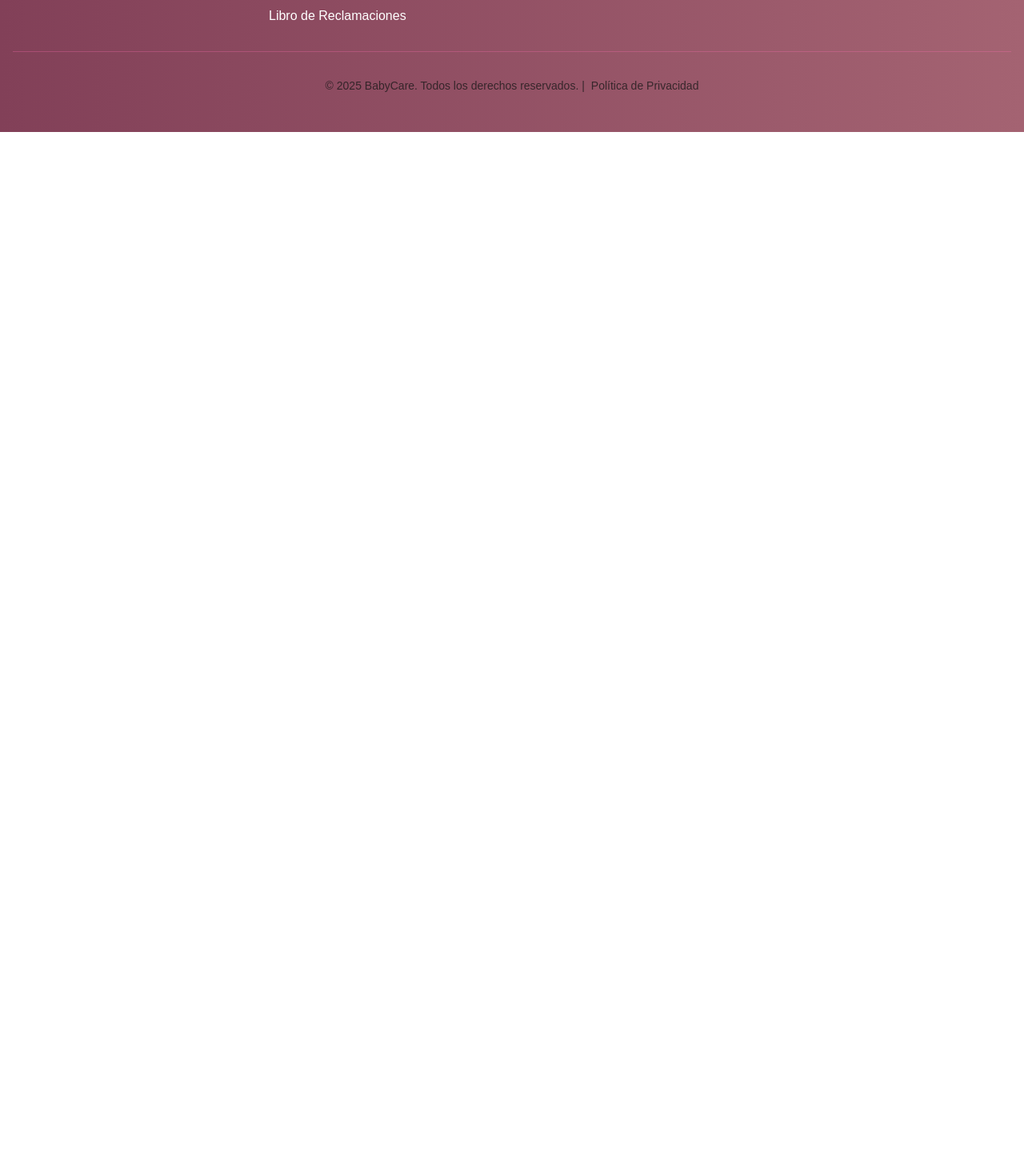
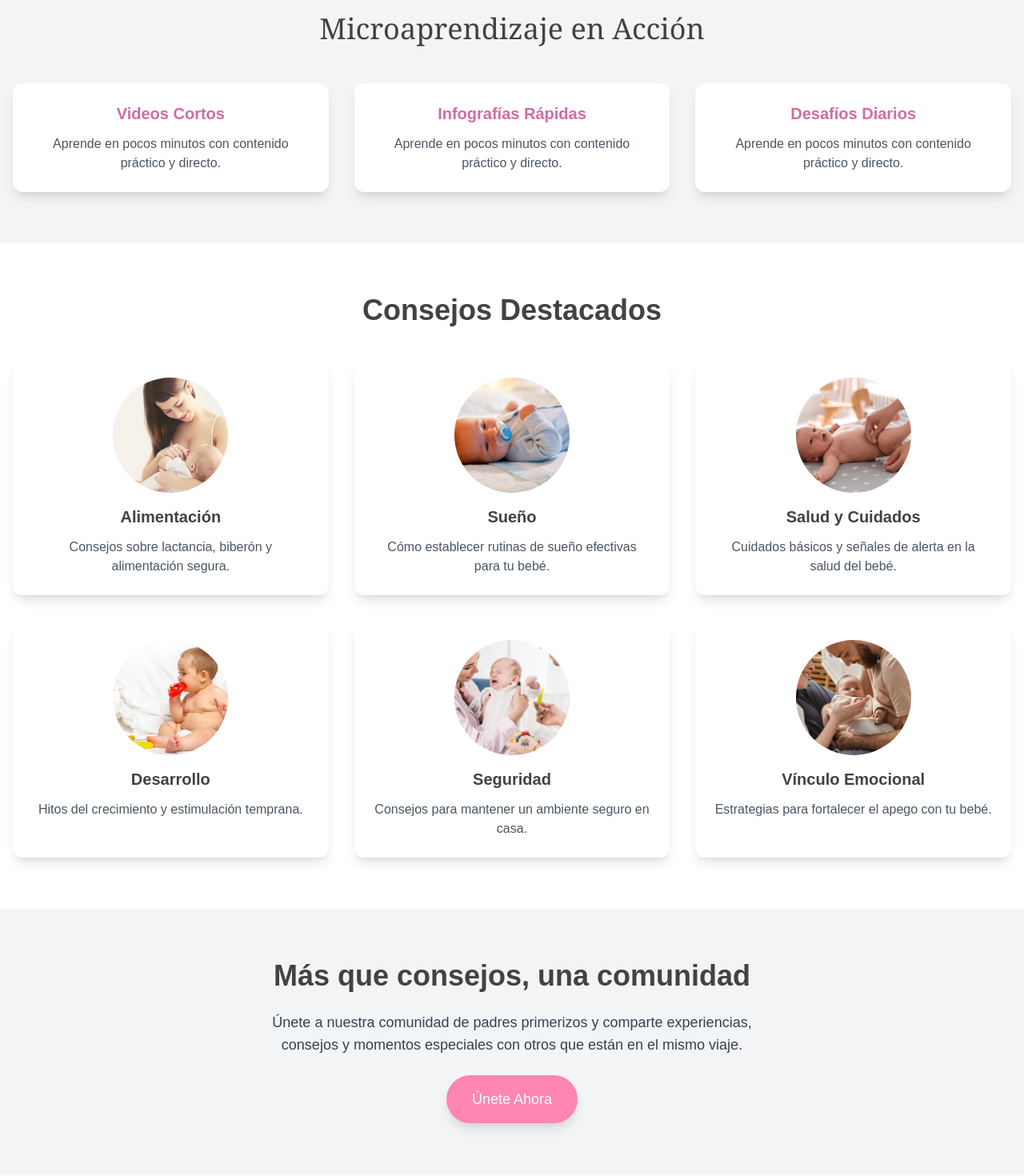
Before and after one commit to MaikZs/primerizos, a Next.js app: page /consejosRapidos in a window 1280 px wide. Shown: the part 1000-2470 px from the top of the page at 80% size. Before the commit the page ends 1165 px from the top, so only its background shows below. Built offline with nearby package versions, Linux system fonts and the light colour scheme.

Commit message:
Update page.jsx

```diff
--- a/src/app/consejosRapidos/page.jsx
+++ b/src/app/consejosRapidos/page.jsx
@@ -46,6 +46,111 @@ const App = () => {
           </div>
         </div>
       </section>
+
+      {/* Vínculo Emocional */}
+      <section className="w-full py-16 bg-white">
+        <div className="max-w-7xl mx-auto px-4">
+          <h2 className="text-3xl md:text-4xl font-serif text-[#424242] text-center mb-12">
+            Vínculo Emocional con tu Bebé
+          </h2>
+          <p className="text-gray-600 max-w-2xl mx-auto text-lg italic text-center">
+            Crea una conexión única desde el primer día con pequeños gestos diarios.
+          </p>
+        </div>
+      </section>
+
+      {/* Sección Innovadora - Aprendizaje Interactivo */}
+      <section className="w-full py-16 bg-gray-100">
+        <div className="max-w-7xl mx-auto px-4">
+          <h2 className="text-3xl md:text-4xl font-serif text-[#424242] text-center mb-12">
+            Microaprendizaje en Acción
+          </h2>
+          <div className="grid grid-cols-1 md:grid-cols-2 lg:grid-cols-3 gap-8">
+            {["Videos Cortos", "Infografías Rápidas", "Desafíos Diarios"].map((item, index) => (
+              <div key={index} className="p-6 bg-white rounded-xl shadow-lg hover:shadow-xl transition-shadow duration-300 text-center">
+                <h3 className="text-xl font-semibold mb-3 text-[#D16BA5]">{item}</h3>
+                <p className="text-gray-600 text-sm md:text-base">
+                  Aprende en pocos minutos con contenido práctico y directo.
+                </p>
+              </div>
+            ))}
+          </div>
+        </div>
+      </section>
+
+      {/* Consejos Destacados */}
+      <section className="py-16 bg-white">
+        <div className="max-w-7xl mx-auto px-4">
+          <h2 className="text-3xl md:text-4xl font-bold text-center text-[#424242] mb-10">
+            Consejos Destacados
+          </h2>
+          <div className="grid grid-cols-1 md:grid-cols-2 lg:grid-cols-3 gap-8">
+            {[{
+              image: '/inicio/Lactancia.jpg',
+              title: 'Alimentación',
+              text: 'Consejos sobre lactancia, biberón y alimentación segura.'
+            },
+            {
+              image: '/inicio/sueno.jpg',
+              title: 'Sueño',
+              text: 'Cómo establecer rutinas de sueño efectivas para tu bebé.'
+            },
+            {
+              image: '/inicio/cuidado.png',
+              title: 'Salud y Cuidados',
+              text: 'Cuidados básicos y señales de alerta en la salud del bebé.'
+            },
+            {
+              image: '/inicio/desarrollo.jpg',
+              title: 'Desarrollo',
+              text: 'Hitos del crecimiento y estimulación temprana.'
+            },
+            {
+              image: '/inicio/1.png',
+              title: 'Seguridad',
+              text: 'Consejos para mantener un ambiente seguro en casa.'
+            },
+            {
+              image: '/inicio/emocionall.jpg',
+              title: 'Vínculo Emocional',
+              text: 'Estrategias para fortalecer el apego con tu bebé.'
+            }].map((consejo, index) => (
+              <div key={index} className="flex flex-col items-center p-6 bg-white rounded-xl shadow-lg hover:shadow-xl transition-shadow duration-300">
+                <div className="relative w-36 h-36 mb-4 overflow-hidden rounded-full bg-[#FFE6EE]">
+                  <Image
+                    src={getImagePath(consejo.image)}
+                    alt={consejo.title}
+                    fill
+                    className="object-cover"
+                  />
+                </div>
+                <h4 className="text-xl font-semibold mb-3 text-[#424242]">
+                  {consejo.title}
+                </h4>
+                <p className="text-gray-600 text-center text-sm md:text-base">
+                  {consejo.text}
+                </p>
+              </div>
+            ))}
+          </div>
+        </div>
+      </section>
+
+      {/* Sección Adicional - Inspiración */}
+      <section className="py-16 bg-gray-100">
+        <div className="max-w-7xl mx-auto px-4 text-center">
+          <h2 className="text-3xl md:text-4xl font-bold text-[#424242] mb-6">
+            Más que consejos, una comunidad
+          </h2>
+          <p className="text-lg text-gray-700 max-w-2xl mx-auto">
+            Únete a nuestra comunidad de padres primerizos y comparte experiencias,
+            consejos y momentos especiales con otros que están en el mismo viaje.
+          </p>
+          <button className="mt-6 bg-[#FF85B3] hover:bg-[#D96B9D] text-white px-8 py-4 rounded-full text-lg font-medium transition-all duration-300 transform hover:scale-105 shadow-lg">
+            Únete Ahora
+          </button>
+        </div>
+      </section>
       <Footer />
     </div>
   );
```
